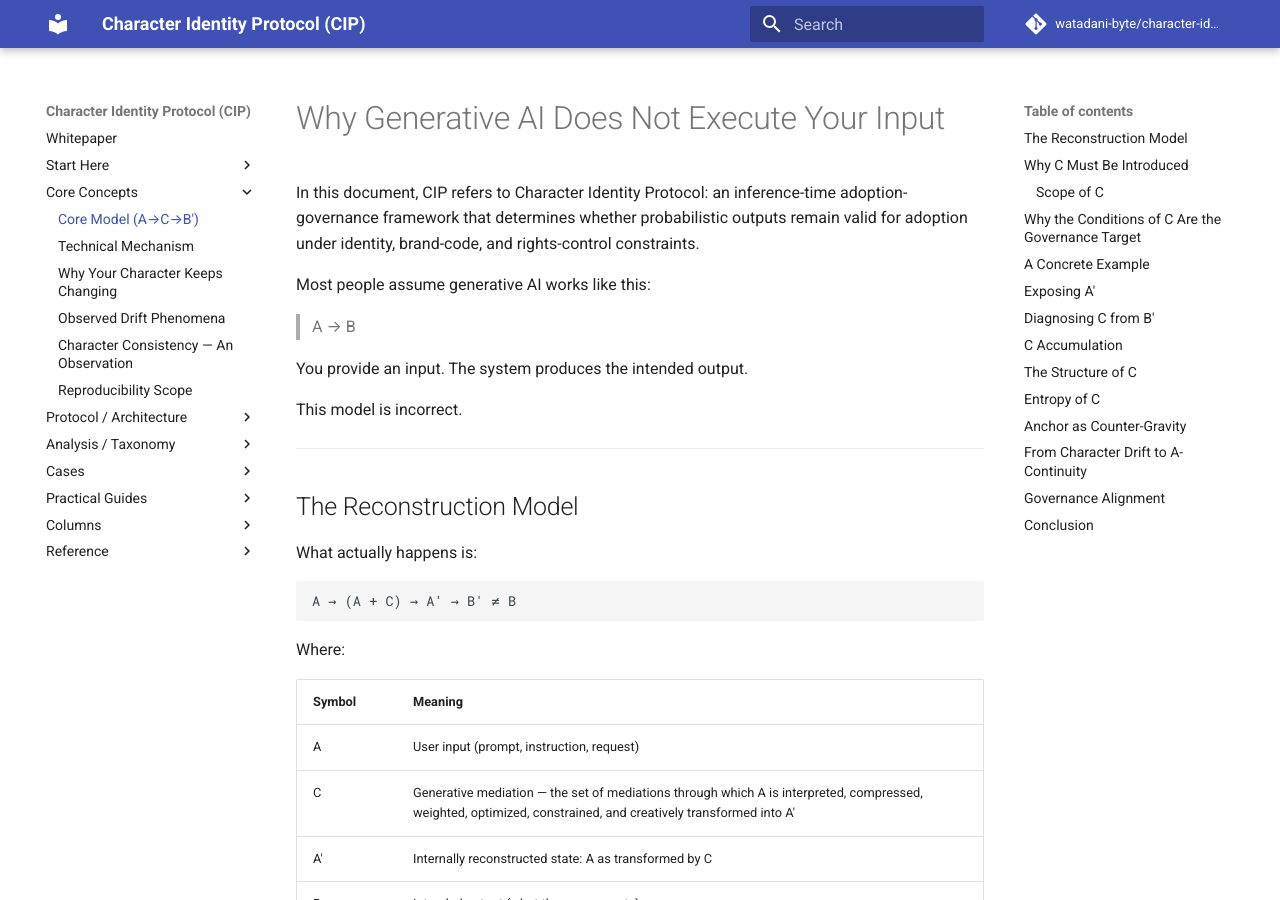
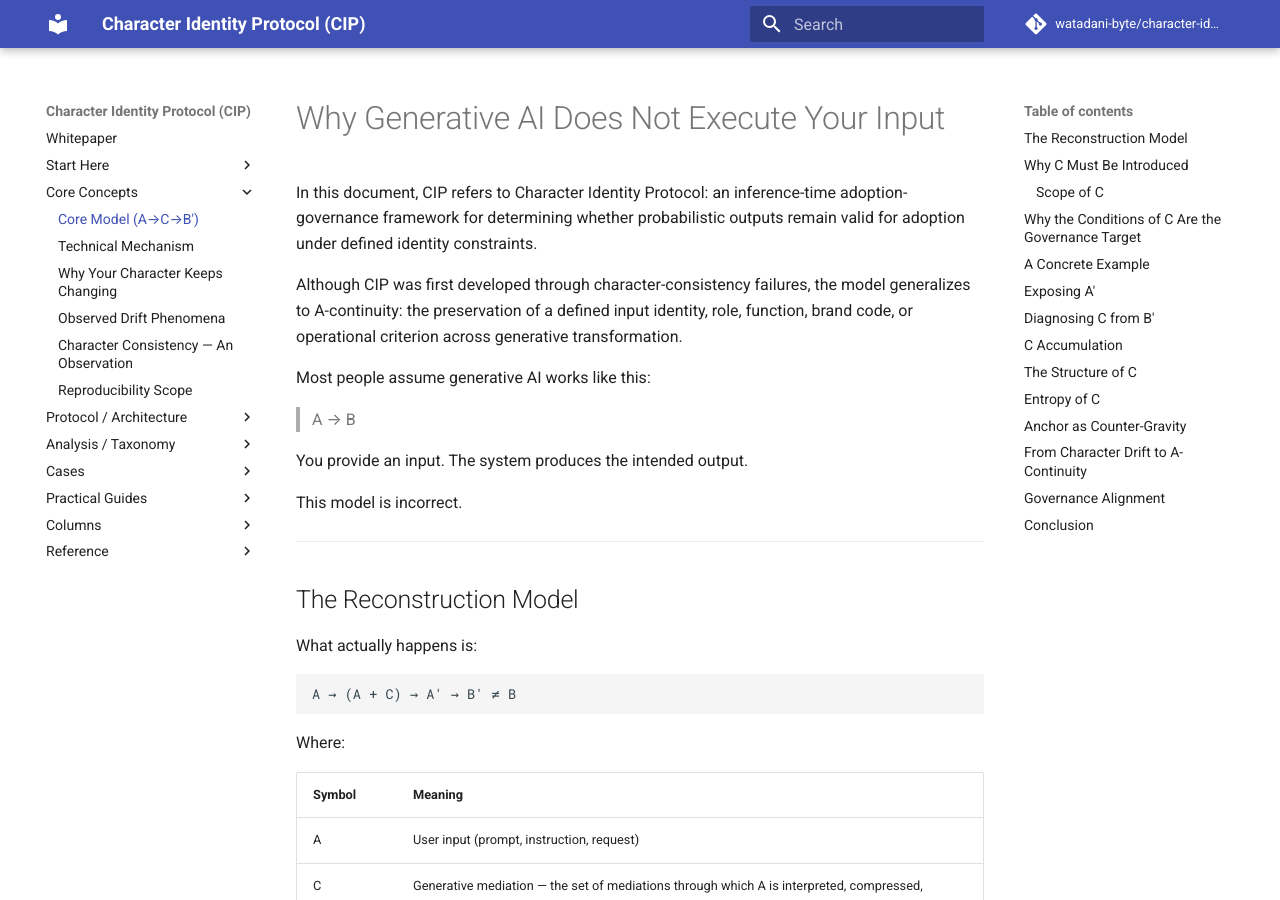
Before and after one commit to watadani-byte/character-identity-protocol, an MkDocs documentation site: the page built from docs/model_a_c_b.md, in a window 1280 px wide and 900 px high. Built offline with MkDocs 1.6.1 and Material for MkDocs 9.7.7, drawn with Linux system fonts in a browser that asks for light colours; comment, search, counter and statistics services are not loaded; some of the changed text lies outside the part shown.

Commit message:
model_a_c_b.md を更新

```diff
--- a/docs/model_a_c_b.md
+++ b/docs/model_a_c_b.md
@@ -1,6 +1,8 @@
 # Why Generative AI Does Not Execute Your Input
 
-In this document, CIP refers to Character Identity Protocol: an inference-time adoption-governance framework that determines whether probabilistic outputs remain valid for adoption under identity, brand-code, and rights-control constraints.
+In this document, CIP refers to Character Identity Protocol: an inference-time adoption-governance framework for determining whether probabilistic outputs remain valid for adoption under defined identity constraints.
+
+Although CIP was first developed through character-consistency failures, the model generalizes to A-continuity: the preservation of a defined input identity, role, function, brand code, or operational criterion across generative transformation.
 
 Most people assume generative AI works like this:
 
@@ -50,7 +52,7 @@ Without C, the model cannot explain observed behavior.
 
 Generative systems are trained to optimize across a large distribution of inputs. When they receive A, they do not treat it as a fixed specification. They interpret it — compressing, reweighting, and reconstructing it — according to patterns learned during training.
 
-This interpretation process is C.
+This mediating transformation process is C.
 
 C is not an error. C is the generative contribution of AI.
 
```
Also changed, not shown: other parts of docs/model_a_c_b.md (+1 -1 lines).
